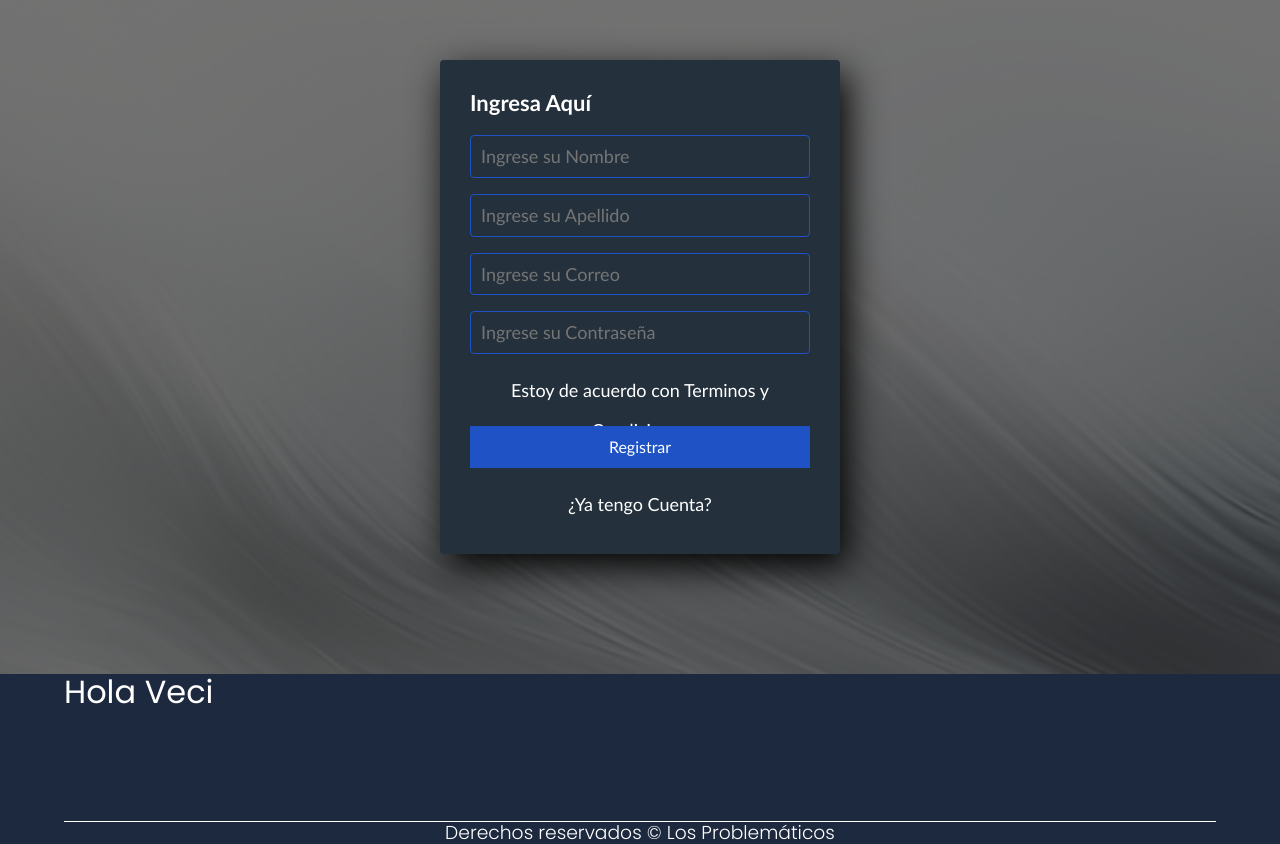
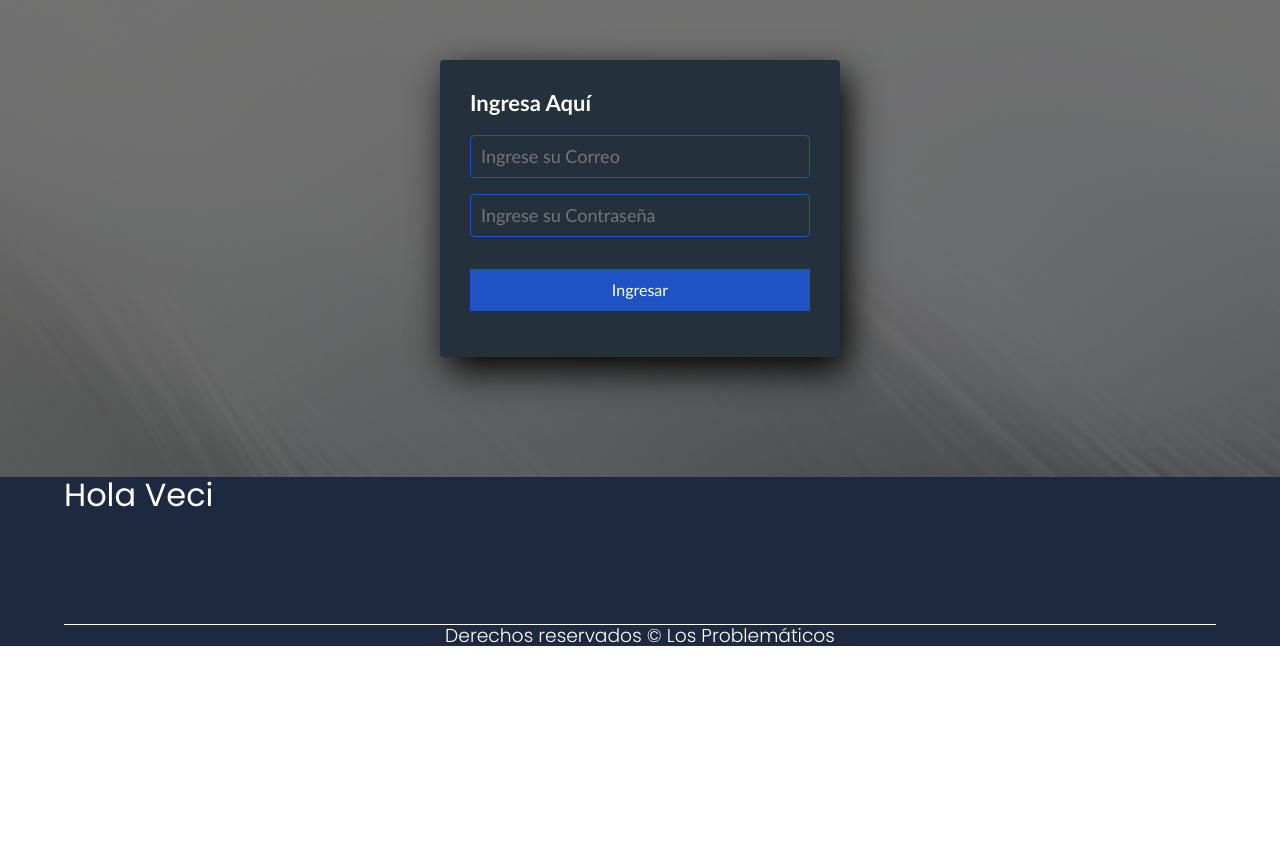
Before and after one commit to feliUsa/IngenieriaSoftware, a plain HTML site: page login.html in a window 1280 px wide. Shown: the part 840-1684 px from the top of the page. After the commit the page ends 1486 px from the top, so only its background shows below. Drawn offline with Linux system fonts and the light colour scheme.

Commit message:
Ajustes en la funcionalidad del registro y login

```diff
--- a/login.html
+++ b/login.html
@@ -36,7 +36,7 @@
                     <a href="contacto.html" class="nav__links">Contacto</a>
                 </li>
                 <li class="nav__items">
-                    <a href="#" class="nav__links">Regístrate</a>
+                    <a href="registro.html" class="nav__links">Regístrate</a>
                 </li>
 
                 <img src="./images/close.svg" class="nav__close">
@@ -55,13 +55,9 @@
     <main>
         <section class="form-login">
             <h4>Ingresa Aquí</h4>
-            <input class="controls" type="text" name="nombres" id="nombres" placeholder="Ingrese su Nombre">
-            <input class="controls" type="text" name="apellidos" id="apellidos" placeholder="Ingrese su Apellido">
             <input class="controls" type="email" name="correo" id="correo" placeholder="Ingrese su Correo">
             <input class="controls" type="password" name="correo" id="correo" placeholder="Ingrese su Contraseña">
-            <p>Estoy de acuerdo con <a href="#">Terminos y Condiciones</a></p>
-            <input class="botons" type="submit" value="Registrar">
-            <p><a href="#">¿Ya tengo Cuenta?</a></p>
+            <input class="botons" type="submit" value="Ingresar">
           </section>
     </main>
 
```
Also changed, not shown: registro.html (+1 -1 lines).
